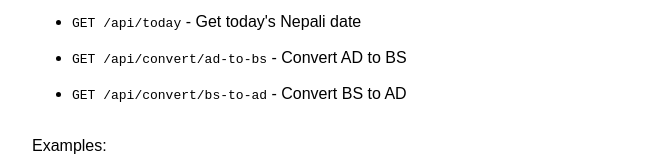
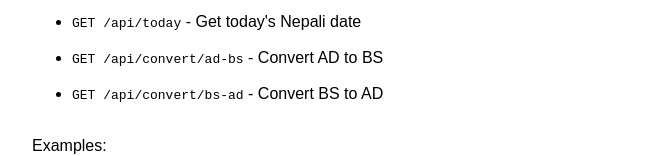
Before and after one commit to Sushan2589/NepalDate-Bikram-Sambat-Date-API, a website: page public/index.html in a window 1280 px wide. Shown: the part 621-777 px from the top of the page, without its empty margins (308-971 px from the left). Drawn offline with Linux system fonts and the light colour scheme; no server answers.

Commit message:
Add README.md

```diff
--- a/public/index.html
+++ b/public/index.html
@@ -33,8 +33,8 @@
     <p>Endpoints:</p>
     <ul>
         <li><code>GET /api/today</code> - Get today's Nepali date</li><br>
-        <li><code>GET /api/convert/ad-to-bs</code> - Convert AD to BS</li><br>
-        <li><code>GET /api/convert/bs-to-ad</code> - Convert BS to AD</li><br>
+        <li><code>GET /api/convert/ad-bs</code> - Convert AD to BS</li><br>
+        <li><code>GET /api/convert/bs-ad</code> - Convert BS to AD</li><br>
     </ul>
 
     <p>Examples: </p>
```
Also changed, not shown: README.md (added).
